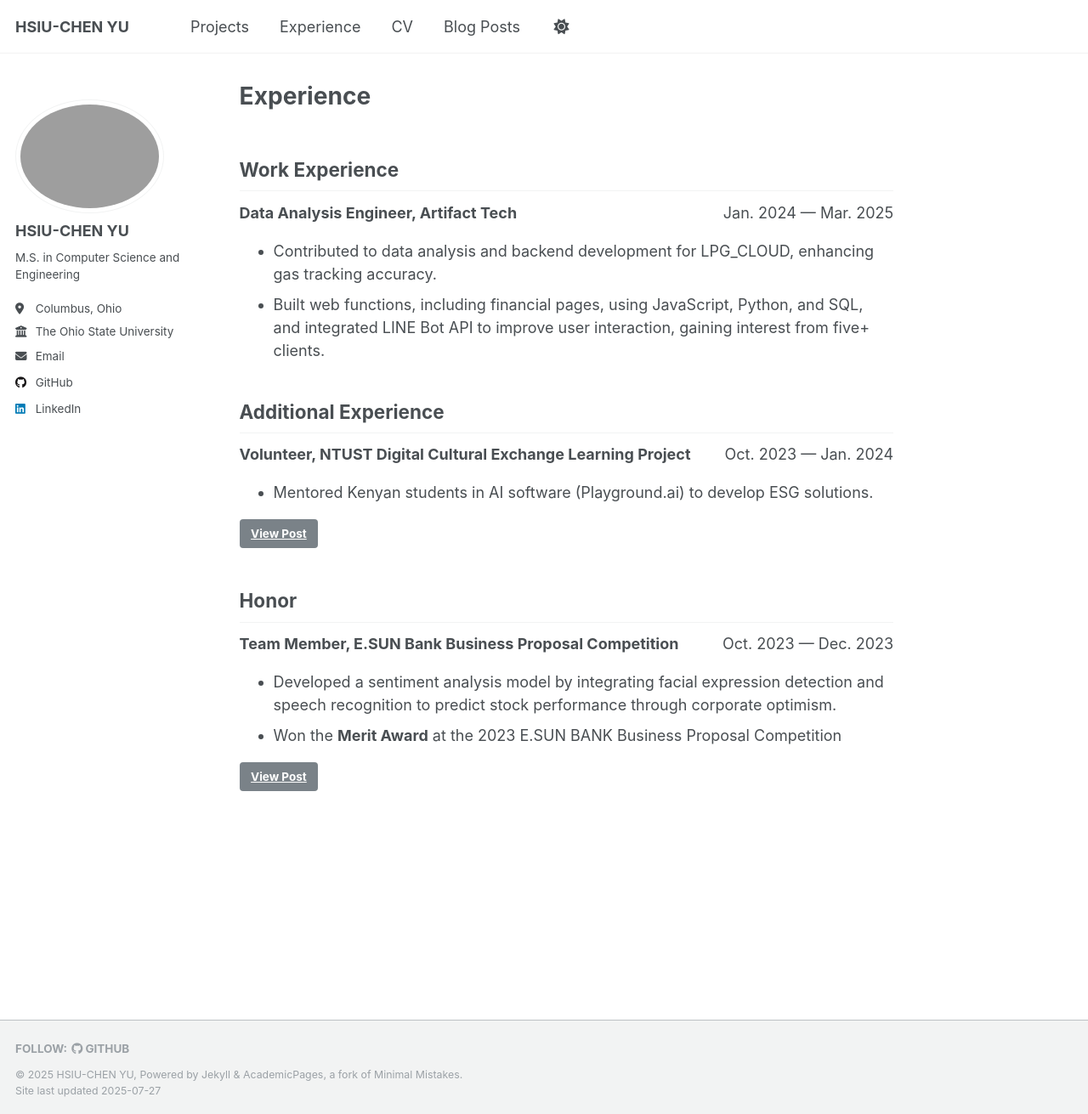
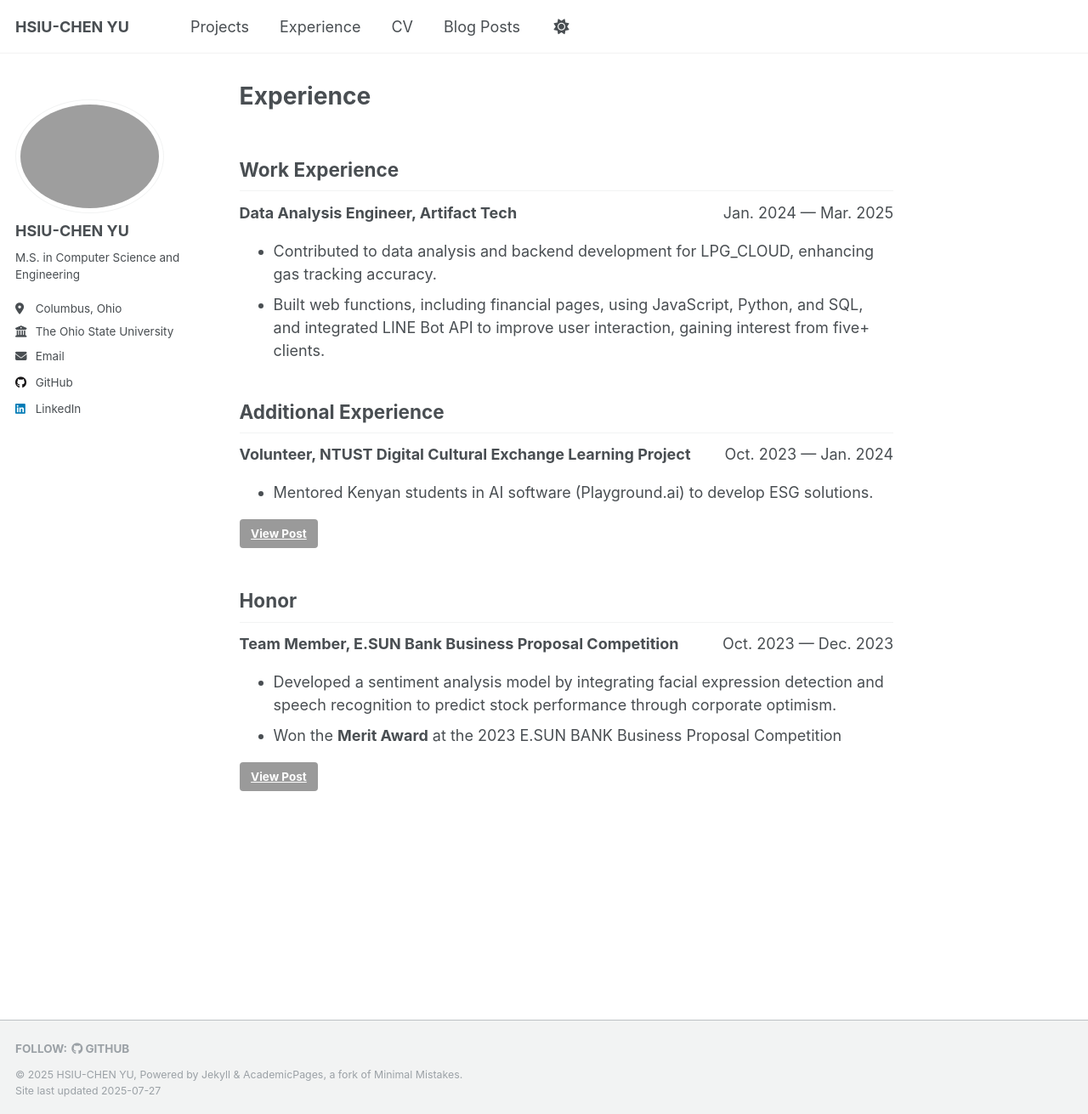
Before and after one commit to drink36/drink36.github.io, a Jekyll site: the page built from _pages/experience.md, in a window 1280 px wide and 1311 px high. Shown: the whole window at 85% size. Built offline with Jekyll 4.4.1, drawn with Linux system fonts in a browser that asks for light colours; a script that is not in the unit is left out.

Commit message:
fix: change button color

```diff
--- a/_sass/layout/_buttons.scss
+++ b/_sass/layout/_buttons.scss
@@ -151,4 +151,12 @@
   &--small {
     font-size: $type-size-7;
   }
+
+  &--primary {
+    background: #9a9a9a !important;
+    &:hover,
+    &:focus {
+    background: #585858 !important;
+    }
+  }
 }
```
